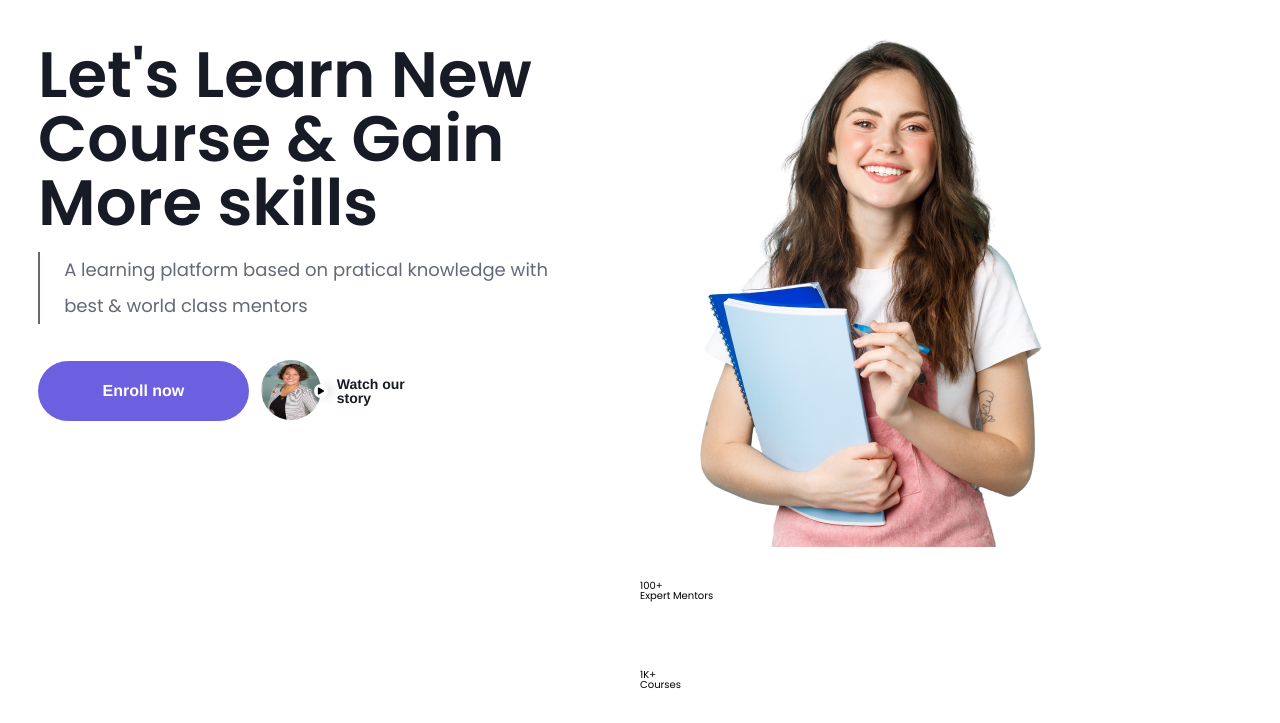
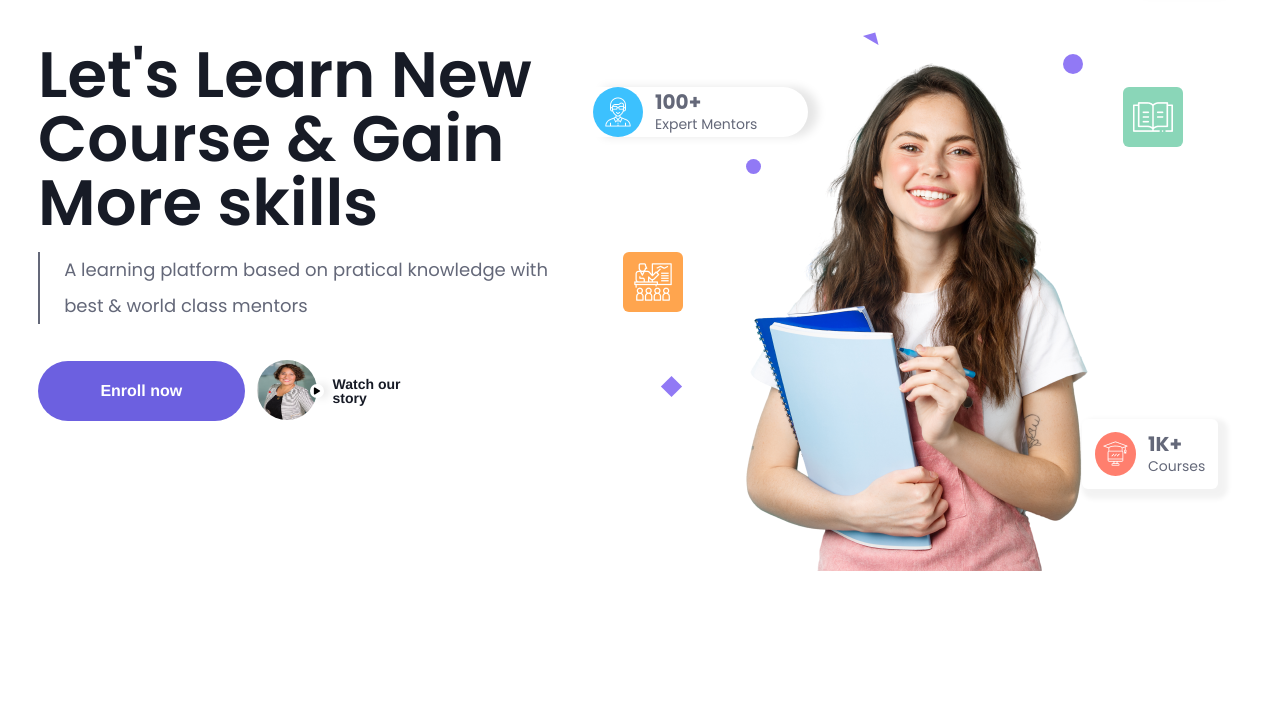
Before and after one commit to Johnkenny256/EduLearn-website, a plain HTML site: page index.html in a window 1280 px wide. Shown: the part 77-800 px from the top of the page. Drawn offline with nearby package versions, Linux system fonts and the light colour scheme.

Commit message:
Added more styling to the hero section and modified the html to suit my css

```diff
--- a/css/style.css
+++ b/css/style.css
@@ -107,6 +107,7 @@ body {
   padding: 0 3.8rem;
   display: grid;
   grid-template-columns: 1fr 1fr;
+  gap: 2.4rem;
 
   .first_side {
     .description {
@@ -193,4 +194,164 @@ body {
       }
     }
   }
+
+  .second_side {
+    position: relative;
+    padding-top: 2.4rem;
+    .student {
+      display: flex;
+      align-items: center;
+      justify-content: center;
+    }
+
+    .experts {
+      display: flex;
+      align-items: center;
+      gap: 1.2rem;
+      box-shadow: 10px 0 10px rgb(0, 0, 0, 0.1);
+      width: 215px;
+      border-top-right-radius: 120px;
+      border-bottom-right-radius: 120px;
+      position: absolute;
+      top: 12%;
+      left: -10%;
+
+      .person_container {
+        background-color: #3cc1fe;
+        width: 50px;
+        height: 50px;
+        display: flex;
+        align-items: center;
+        justify-content: center;
+        border-radius: 50%;
+
+        .person {
+          width: 30px;
+          height: 30px;
+        }
+      }
+
+      .number_experts,
+      .number_coures {
+        font-size: 20px;
+        font-weight: 700;
+        color: #646879;
+
+        .mentors,
+        .course {
+          color: inherit;
+          font-size: 14px;
+          font-weight: 400;
+        }
+      }
+    }
+
+    .book {
+      width: 60px;
+      height: 60px;
+      background-color: #8ad6b8;
+      border-radius: 6px;
+      display: flex;
+      align-items: center;
+      justify-content: center;
+      position: absolute;
+      top: 12%;
+      right: 10%;
+    }
+
+    .courses {
+      display: flex;
+      align-items: center;
+      justify-content: space-around;
+      box-shadow: 5px 5px 5px 5px rgb(0, 0, 0, 0.05);
+      width: 136px;
+      padding: 1.3rem;
+      gap: 1.2rem;
+      border-radius: 6px;
+      position: absolute;
+      bottom: 15%;
+      right: 4%;
+      z-index: 999;
+      background-color: #fff;
+
+      .outline_container {
+        background-color: #ff7f6e;
+        width: 44px;
+        height: 44px;
+        display: flex;
+        align-items: center;
+        justify-content: center;
+        border-radius: 50%;
+        margin-left: 1.2;
+      }
+
+      .number_coures {
+        font-size: 20px;
+        font-weight: 700;
+        color: #646879;
+
+        .course {
+          color: inherit;
+          font-size: 14px;
+          font-weight: 400;
+        }
+      }
+    }
+
+    .teaching {
+      width: 60px;
+      height: 60px;
+      background-color: #ffa54e;
+      border-radius: 6px;
+      display: flex;
+      align-items: center;
+      justify-content: center;
+      position: absolute;
+      top: 42%;
+      left: -5%;
+    }
+
+    .triangle {
+      width: 0;
+      height: 0;
+      border-left: 9px solid transparent;
+      border-right: 9px solid transparent;
+      border-bottom: 9px solid #9179f5;
+      transform: rotate(30deg);
+      position: absolute;
+      top: 2%;
+      left: 36%;
+    }
+
+    .circle {
+      width: 15px;
+      height: 15px;
+      background-color: #9179f5;
+      border-radius: 50%;
+      position: absolute;
+      top: 25%;
+      left: 16%;
+      z-index: 999;
+    }
+
+    .circle_bigger {
+      width: 20px;
+      height: 20px;
+      background-color: #9179f5;
+      border-radius: 50%;
+      position: absolute;
+      top: 6%;
+      right: 27%;
+    }
+
+    .square {
+      width: 15px;
+      height: 15px;
+      background-color: #9179f5;
+      transform: rotate(45deg);
+      position: absolute;
+      top: 65%;
+      left: 2%;
+    }
+  }
 }
--- a/index.html
+++ b/index.html
@@ -77,7 +77,10 @@
             />
           </div>
           <div class="experts">
-            <img class="person" src="imgs/teacher (1) 1.png" alt="person" />
+            <div class="person_container">
+              <img class="person" src="imgs/teacher (1) 1.png" alt="person" />
+            </div>
+
             <p class="number_experts">
               100+ <br />
               <span class="mentors">Expert Mentors</span>
@@ -89,11 +92,14 @@
           </div>
 
           <div class="courses">
-            <img
-              class="online_courses"
-              src="imgs/online-course (3) 1.png"
-              alt="online coures"
-            />
+            <div class="outline_container">
+              <img
+                src="imgs/online-course (3) 1.png"
+                alt="outline course"
+                class="outline"
+              />
+            </div>
+
             <p class="number_coures">
               1K+ <br />
               <span class="course">Courses</span>
@@ -108,10 +114,10 @@
             />
           </div>
 
-          <span class="circle"></span>
-          <span class="circle_bigger"></span>
-          <span class="triangle"></span>
-          <span class="square"></span>
+          <div class="circle"></div>
+          <div class="circle_bigger"></div>
+          <div class="triangle"></div>
+          <div class="square"></div>
         </div>
       </section>
     </main>
```
